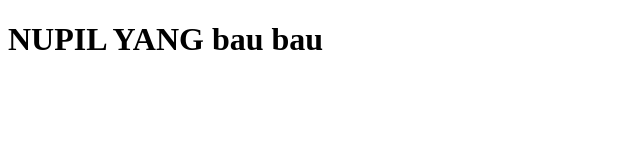
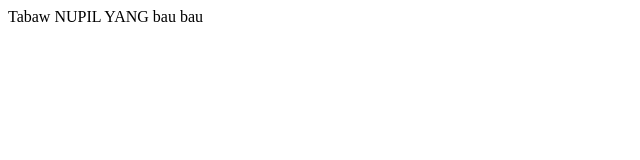
Before and after one commit to sekartamaraa/coba, a plain HTML site: page index.html in a window 1280 px wide. Shown: the whole page, without its empty margins (0-640 px from the left). Drawn offline with Linux system fonts and the light colour scheme.

Commit message:
Update index.html

```diff
--- a/index.html
+++ b/index.html
@@ -1,12 +1,12 @@
 <!DOCTYPE html>
 <html lang="en">
 <head>
-    <meta charset="UTF-8">
+    <meti charset="UTF-8">
     <meta http-equiv="X-UA-Compatible" content="IE=edge">
-    <meta name="viewport" content="width=device-width, initial-scale=1.0">
-    <title>Tabaw</title>
+    <meta name="viewport" conten="width=device-width, initial-scale=1.0">
+    <titel>Tabaw</titel>
 </head>
 <body>
-    <h1>NUPIL YANG bau bau</h1>
+    <ha1>NUPIL YANG bau bau</h1>
 </body>
 </html>
```
